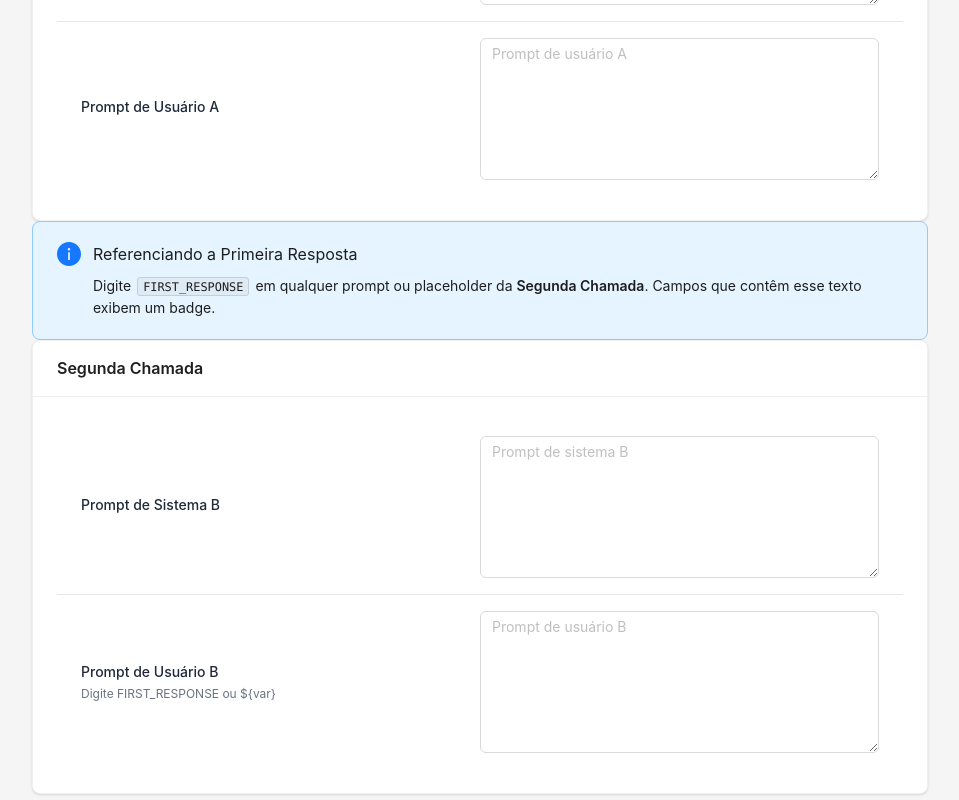
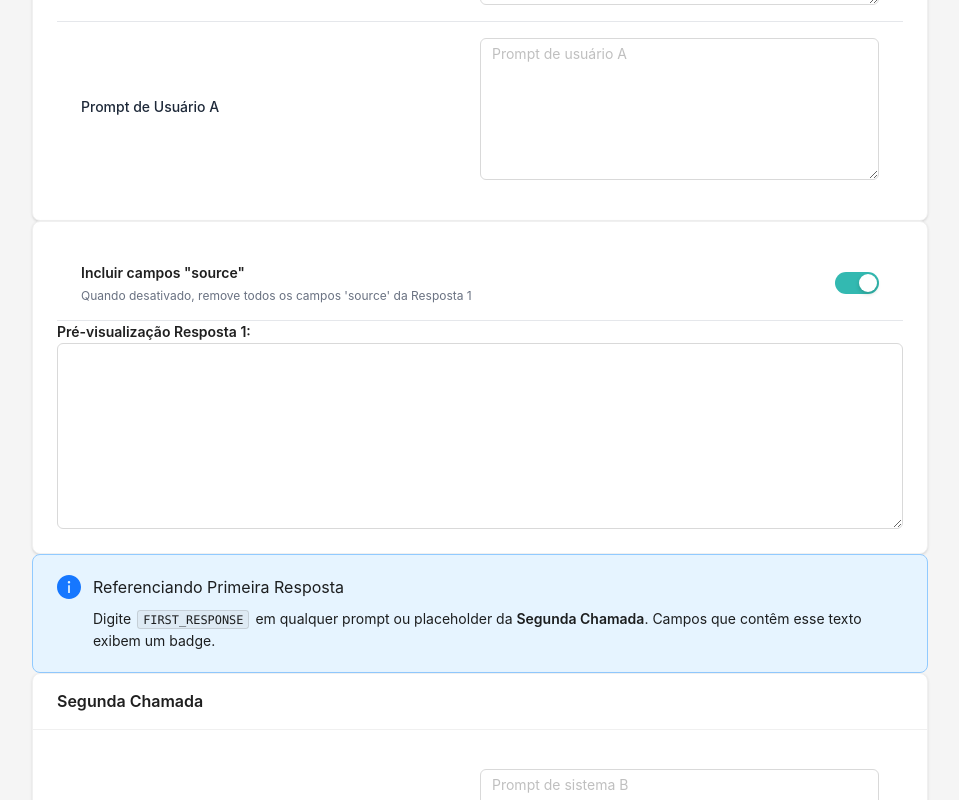
Before and after one commit to calebe-matias/prompt-refiner-tool, a Next.js app: page / in a window 1280 px wide. Shown: the part 508-1308 px from the top of the page, without its empty margins (160-1119 px from the left). Built offline with nearby package versions, Linux system fonts and the light colour scheme.

Commit message:
feat: Adiciona `Switch` que remove `source` da resposta da API call A

```diff
--- a/app/page.tsx
+++ b/app/page.tsx
@@ -14,6 +14,7 @@ import {
   Tabs,
   Alert,
   Badge,
+  Switch,
 } from 'antd';
 import {
   LoadingOutlined,
@@ -64,9 +65,26 @@ function SettingRow({
           <div className="text-xs text-gray-500">{description}</div>
         )}
       </div>
-      <div className="flex justify-start md:justify-end items-center gap-2">{children}</div>
+      <div className="flex justify-start md:justify-end items-center gap-2">
+        {children}
+      </div>
     </div>
   );
+}
+
+// Remove recursivamente todas as chaves "source"
+function removeSources(obj: any): any {
+  if (Array.isArray(obj)) {
+    return obj.map(removeSources);
+  } else if (obj && typeof obj === 'object') {
+    const out: any = {};
+    for (const k in obj) {
+      if (k === 'source') continue;
+      out[k] = removeSources(obj[k]);
+    }
+    return out;
+  }
+  return obj;
 }
 
 export default function Home() {
@@ -85,7 +103,13 @@ export default function Home() {
   const [resp2, setResp2] = useState('');
   const [loading, setLoading] = useState(false);
 
-  // Placeholders da Primeira Chamada (A)
+  // Switch para incluir fontes
+  const [incluirFontes, setIncluirFontes] = useState(true);
+
+  // Resposta 1 processada (com ou sem fontes)
+  const [previewFirst, setPreviewFirst] = useState('');
+
+  // Placeholders A
   const [phSysA, setPhSysA] = useState<string[]>([]);
   const [phUserA, setPhUserA] = useState<string[]>([]);
   const [valsA, setValsA] = useState<Record<string, string>>({});
@@ -107,14 +131,12 @@ export default function Home() {
   useEffect(() => {
     setValsA(prev => {
       const nxt: Record<string, string> = {};
-      [...phSysA, ...phUserA].forEach(ph => {
-        nxt[ph] = prev[ph] ?? '';
-      });
+      [...phSysA, ...phUserA].forEach(ph => (nxt[ph] = prev[ph] ?? ''));
       return nxt;
     });
   }, [phSysA, phUserA]);
 
-  // Placeholders da Segunda Chamada (B)
+  // Placeholders B
   const [phSysB, setPhSysB] = useState<string[]>([]);
   const [phUserB, setPhUserB] = useState<string[]>([]);
   const [valsB, setValsB] = useState<Record<string, string>>({});
@@ -136,12 +158,26 @@ export default function Home() {
   useEffect(() => {
     setValsB(prev => {
       const nxt: Record<string, string> = {};
-      [...phSysB, ...phUserB].forEach(ph => {
-        nxt[ph] = prev[ph] ?? '';
-      });
+      [...phSysB, ...phUserB].forEach(ph => (nxt[ph] = prev[ph] ?? ''));
       return nxt;
     });
   }, [phSysB, phUserB]);
+
+  // Atualiza previewFirst sempre que mudar resp1 ou incluirFontes
+  useEffect(() => {
+    if (!resp1) {
+      setPreviewFirst('');
+      return;
+    }
+    try {
+      const obj = JSON.parse(resp1);
+      const result = incluirFontes ? obj : removeSources(obj);
+      setPreviewFirst(JSON.stringify(result, null, 2));
+    } catch {
+      // se não for JSON válido, apenas mostra raw
+      setPreviewFirst(resp1);
+    }
+  }, [resp1, incluirFontes]);
 
   async function runChain() {
     if (!sysA.trim() && !userA.trim()) {
@@ -152,7 +188,7 @@ export default function Home() {
     setResp2('');
 
     try {
-      // 1. Substituir placeholders A
+      // 1) Substituir placeholders A localmente
       let pSysA = sysA, pUserA = userA;
       Object.entries(valsA).forEach(([k, v]) => {
         const re = new RegExp(`\\$\\{${k}\\}`, 'g');
@@ -160,26 +196,19 @@ export default function Home() {
         pUserA = pUserA.replace(re, v);
       });
 
-      // 2. Chamar API com prompts B e valsB
+      // 2) Enviar para API (sysB, userB e valsB)
       const res = await fetch('/api/run', {
         method: 'POST',
         headers: { 'Content-Type': 'application/json' },
-        body: JSON.stringify({
-          model,
-          sysA: pSysA,
-          userA: pUserA,
-          sysB,
-          userB,
-          valsB,
-        }),
+        body: JSON.stringify({ model, sysA: pSysA, userA: pUserA, sysB, userB, valsB }),
       });
-      const data = await res.json() as RunResponse;
+      const data = (await res.json()) as RunResponse;
       if (data.error) throw new Error(data.error);
 
       setResp1(data.first);
       setResp2(data.second);
       messageApi.success(
-        `Concluído — A: ${phSysA.length + phUserA.length}, B: ${phSysB.length + phUserB.length}`,
+        `Concluído — A:${phSysA.length + phUserA.length}, B:${phSysB.length + phUserB.length}`,
         2
       );
       setActiveTab('results');
@@ -192,18 +221,14 @@ export default function Home() {
 
   const configureTab = (
     <>
-      {/* Seletor de Modelo */}
+      {/* Modelo */}
       <Card className="rounded-2xl shadow-sm mb-6" style={{ background: 'white' }}>
         <SettingRow
           bottomBorder
           label={<Text strong>Modelo</Text>}
           description="Escolha seu LLM"
         >
-          <Select
-            value={model}
-            onChange={setModel}
-            className="w-full sm:w-64"
-          >
+          <Select value={model} onChange={setModel} className="w-full sm:w-64">
             {MODELS.map(m => (
               <Option key={m} value={m}>{m}</Option>
             ))}
@@ -214,30 +239,16 @@ export default function Home() {
       {/* Primeira Chamada */}
       <Card title="Primeira Chamada" className="rounded-2xl shadow-sm mb-6" style={{ background: 'white' }}>
         <SettingRow bottomBorder label="Prompt de Sistema A">
-          <TextArea
-            rows={6}
-            value={sysA}
-            onChange={e => setSysA(e.target.value)}
-            placeholder="Prompt de sistema A"
-          />
+          <TextArea rows={6} value={sysA} onChange={e => setSysA(e.target.value)} placeholder="Prompt de sistema A" />
         </SettingRow>
         <SettingRow label="Prompt de Usuário A">
-          <TextArea
-            rows={6}
-            value={userA}
-            onChange={e => setUserA(e.target.value)}
-            placeholder="Prompt de usuário A"
-          />
+          <TextArea rows={6} value={userA} onChange={e => setUserA(e.target.value)} placeholder="Prompt de usuário A" />
         </SettingRow>
       </Card>
 
-      {/* Placeholders da Primeira Chamada */}
+      {/* Placeholders da 1ª Chamada */}
       {(phSysA.length || phUserA.length) > 0 && (
-        <Card
-          title="Espaços Reservados da Primeira Chamada"
-          className="rounded-2xl shadow-sm mb-6"
-          style={{ background: 'transparent' }}
-        >
+        <Card title="Placeholders da Primeira Chamada" className="rounded-2xl shadow-sm mb-6" style={{ background: 'transparent' }}>
           {phSysA.length > 0 && (
             <>
               <Text strong className="text-teal-500">Sistema A</Text>
@@ -273,9 +284,32 @@ export default function Home() {
         </Card>
       )}
 
+      {/* Switch Incluir Fontes */}
+      <Card className="rounded-2xl shadow-sm mb-6" style={{ background: 'white' }}>
+        <SettingRow
+          bottomBorder
+          label={<Text strong>Incluir campos "source"</Text>}
+          description="Quando desativado, remove todos os campos 'source' da Resposta 1"
+        >
+          <Switch
+            checked={incluirFontes}
+            onChange={setIncluirFontes}
+          />
+        </SettingRow>
+
+        {/* Preview Dinâmico */}
+        <Text strong>Pré-visualização Resposta 1:</Text>
+        <TextArea
+          rows={8}
+          value={previewFirst}
+          readOnly
+          className="border border-gray-200 rounded-md bg-gray-50 mt-2"
+        />
+      </Card>
+
       {/* Instruções FIRST_RESPONSE */}
       <Alert
-        message="Referenciando a Primeira Resposta"
+        message="Referenciando Primeira Resposta"
         description={
           <>
             Digite <Text code>FIRST_RESPONSE</Text> em qualquer prompt ou
@@ -290,51 +324,31 @@ export default function Home() {
 
       {/* Segunda Chamada */}
       <Card title="Segunda Chamada" className="rounded-2xl shadow-sm mb-6" style={{ background: 'white' }}>
-        <SettingRow
-          bottomBorder
-          label={
+        <SettingRow bottomBorder label={
           <>
             Prompt de Sistema B{' '}
             {sysB.includes('FIRST_RESPONSE') && (
               <Badge count="FIRST_RESPONSE" style={{ backgroundColor: '#33B9B1' }} />
             )}
           </>
-          }
-        >
-          <TextArea
-            rows={6}
-            value={sysB}
-            onChange={e => setSysB(e.target.value)}
-            placeholder="Prompt de sistema B"
-          />
+        }>
+          <TextArea rows={6} value={sysB} onChange={e => setSysB(e.target.value)} placeholder="Prompt de sistema B" />
         </SettingRow>
-        <SettingRow
-          label={
+        <SettingRow label={
           <>
             Prompt de Usuário B{' '}
             {userB.includes('FIRST_RESPONSE') && (
               <Badge count="FIRST_RESPONSE" style={{ backgroundColor: '#33B9B1' }} />
             )}
           </>
-          }
-          description="Digite FIRST_RESPONSE ou ${var}"
-        >
-          <TextArea
-            rows={6}
-            value={userB}
-            onChange={e => setUserB(e.target.value)}
-            placeholder="Prompt de usuário B"
-          />
+        } description="Digite FIRST_RESPONSE ou ${var}">
+          <TextArea rows={6} value={userB} onChange={e => setUserB(e.target.value)} placeholder="Prompt de usuário B" />
         </SettingRow>
       </Card>
 
-      {/* Placeholders da Segunda Chamada */}
+      {/* Placeholders da 2ª Chamada */}
       {(phSysB.length || phUserB.length) > 0 && (
-        <Card
-          title="Espaços Reservados da Segunda Chamada"
-          className="rounded-2xl shadow-sm mb-6"
-          style={{ background: 'transparent' }}
-        >
+        <Card title="Placeholders da Segunda Chamada" className="rounded-2xl shadow-sm mb-6" style={{ background: 'transparent' }}>
           {phSysB.length > 0 && (
             <>
               <Text strong className="text-teal-500">Sistema B</Text>
@@ -380,7 +394,7 @@ export default function Home() {
         </Card>
       )}
 
-      {/* Botão de execução */}
+      {/* Botão Executar */}
       <div className="px-4 mb-6">
         <Button
           type="primary"
@@ -398,34 +412,18 @@ export default function Home() {
     </>
   );
 
-  // Aba de resultados
   const resultsTab = (
-    <Card
-      title="Resultados"
-      className="rounded-2xl shadow-sm my-6"
-      style={{ background: 'white' }}
-    >
+    <Card title="Resultados" className="rounded-2xl shadow-sm my-6" style={{ background: 'white' }}>
       <Divider />
       <div className="flex gap-4">
-        <TextArea
-          rows={15}
-          value={resp1}
-          readOnly
-          className="w-1/2 border-none bg-transparent"
-        />
-        <TextArea
-          rows={15}
-          value={resp2}
-          readOnly
-          className="w-1/2 border-none bg-transparent"
-        />
+        <TextArea rows={15} value={resp1} readOnly className="w-1/2 border-none bg-transparent" />
+        <TextArea rows={15} value={resp2} readOnly className="w-1/2 border-none bg-transparent" />
       </div>
     </Card>
   );
 
   return (
     <ConfigProvider theme={{ token: { colorPrimary: '#33B9B1' } }}>
-      {/* Contexto de mensagens */}
       {contextHolder}
       <Layout className="min-h-screen bg-white">
         <Header className="bg-white shadow-sm px-6 flex items-center" style={{ backgroundColor: 'white' }}>
@@ -436,7 +434,7 @@ export default function Home() {
         <Content className="py-6 px-4 md:px-0 max-w-4xl mx-auto">
           <Tabs
             activeKey={activeTab}
-            onChange={key => setActiveTab(key as 'config' | 'results')}
+            onChange={k => setActiveTab(k as 'config' | 'results')}
             className="mb-6"
             items={[
               { key: 'config', label: 'Configurar', children: configureTab },
```
Lines whose indentation alone changed are shown as unchanged.
